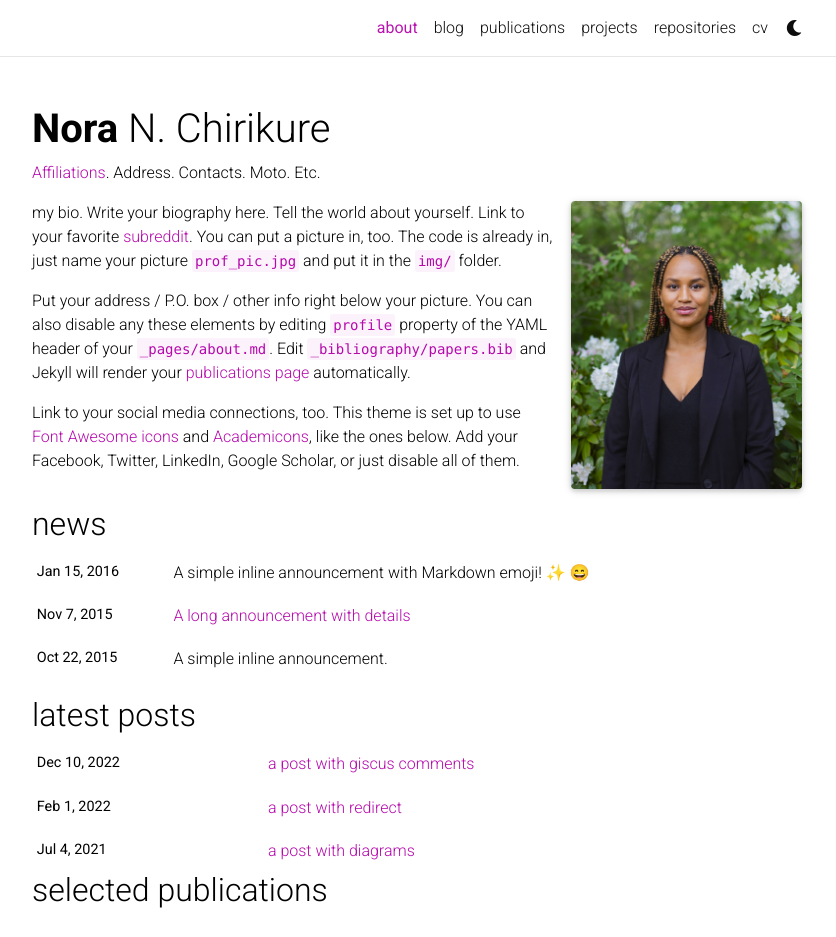
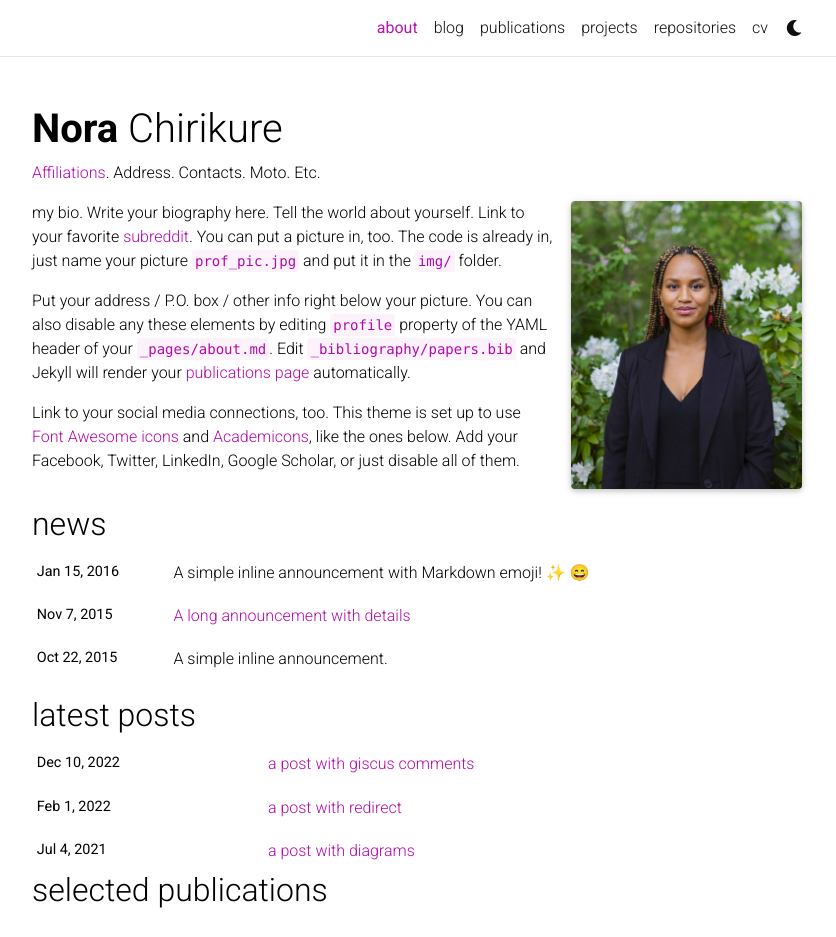
Before and after one commit to norachirikure/www, a Jekyll site: the page built from _pages/about.md, in a window 1280 px wide and 1226 px high, cut to the strip 0-937 px from the top of the window. Shown: the whole strip, without its empty margins (223-1059 px from the left). Built offline with Jekyll 4.4.1, drawn with Linux system fonts in a browser that asks for light colours; full-size pictures stand in for the smaller copies a plugin makes; emoji names are drawn with the system emoji font; comment, search, counter and statistics services are not loaded; a style sheet for code colours, icons or effects is not loaded; some of the changed text lies outside the part shown.

Commit message:
Update personal details in _config.yml

```diff
--- a/_config.yml
+++ b/_config.yml
@@ -4,9 +4,8 @@
 
 title: blank # the website title (if blank, full name will be used instead)
 first_name: Nora
-middle_name: N.
 last_name: Chirikure
-email: you@example.com
+email: nora.chirikure@wzb.eu
 description: > # the ">" symbol means to ignore newlines until "footer_text:"
   A simple, whitespace theme for academics. Based on [*folio](https://github.com/bogoli/-folio) design.
 footer_text: >
@@ -16,7 +15,7 @@
 keywords: jekyll, jekyll-theme, academic-website, portfolio-website  # add your own keywords or leave empty
 
 lang: en # the language of your site (for example: en, fr, cn, ru, etc.)
-icon: ⚛️  # the emoji used as the favicon (alternatively, provide image name in /assets/img/)
+icon: 🌻  # the emoji used as the favicon (alternatively, provide image name in /assets/img/)
 
 url: https://norachirikure.github.io # the base hostname & protocol for your site
 baseurl: /www/
```
